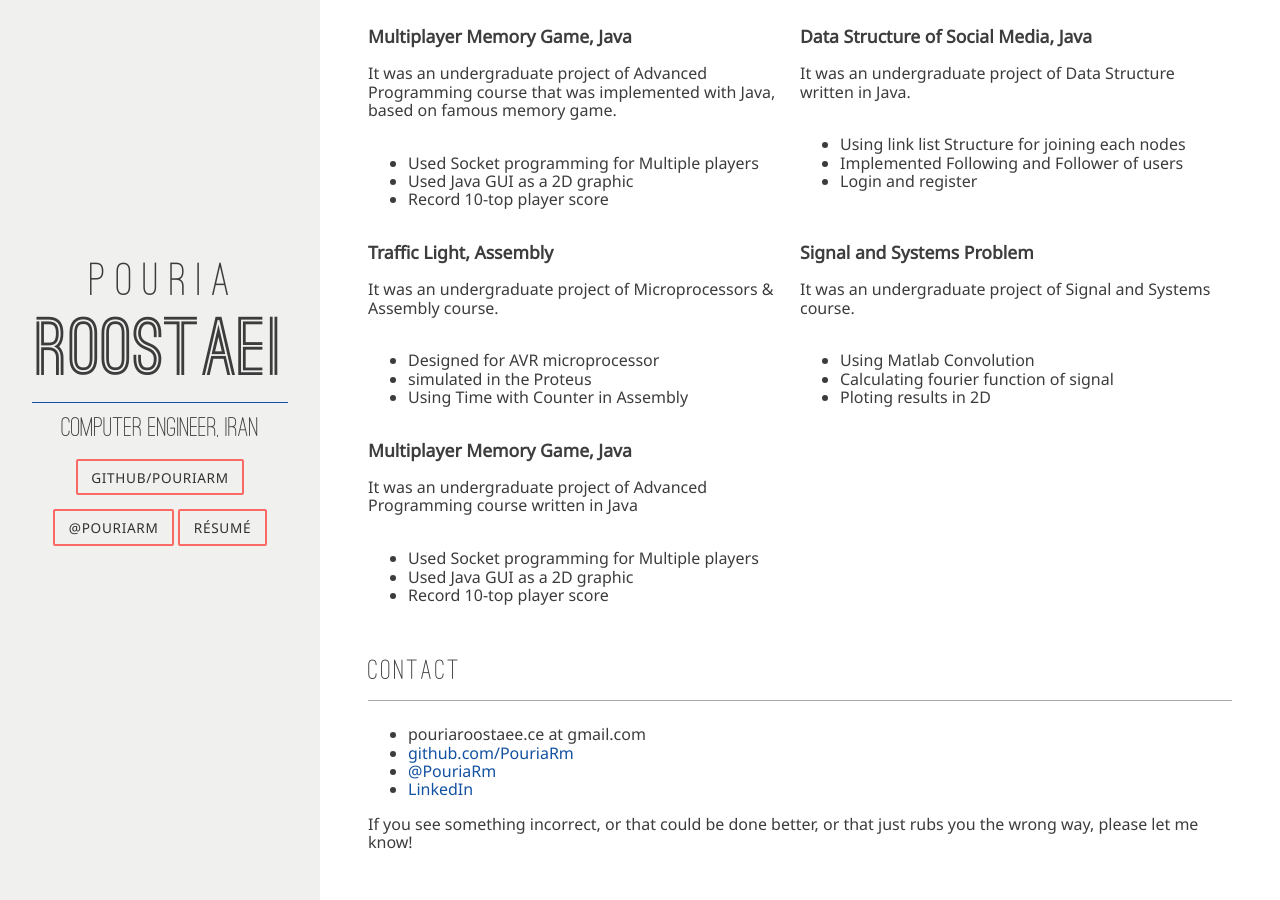
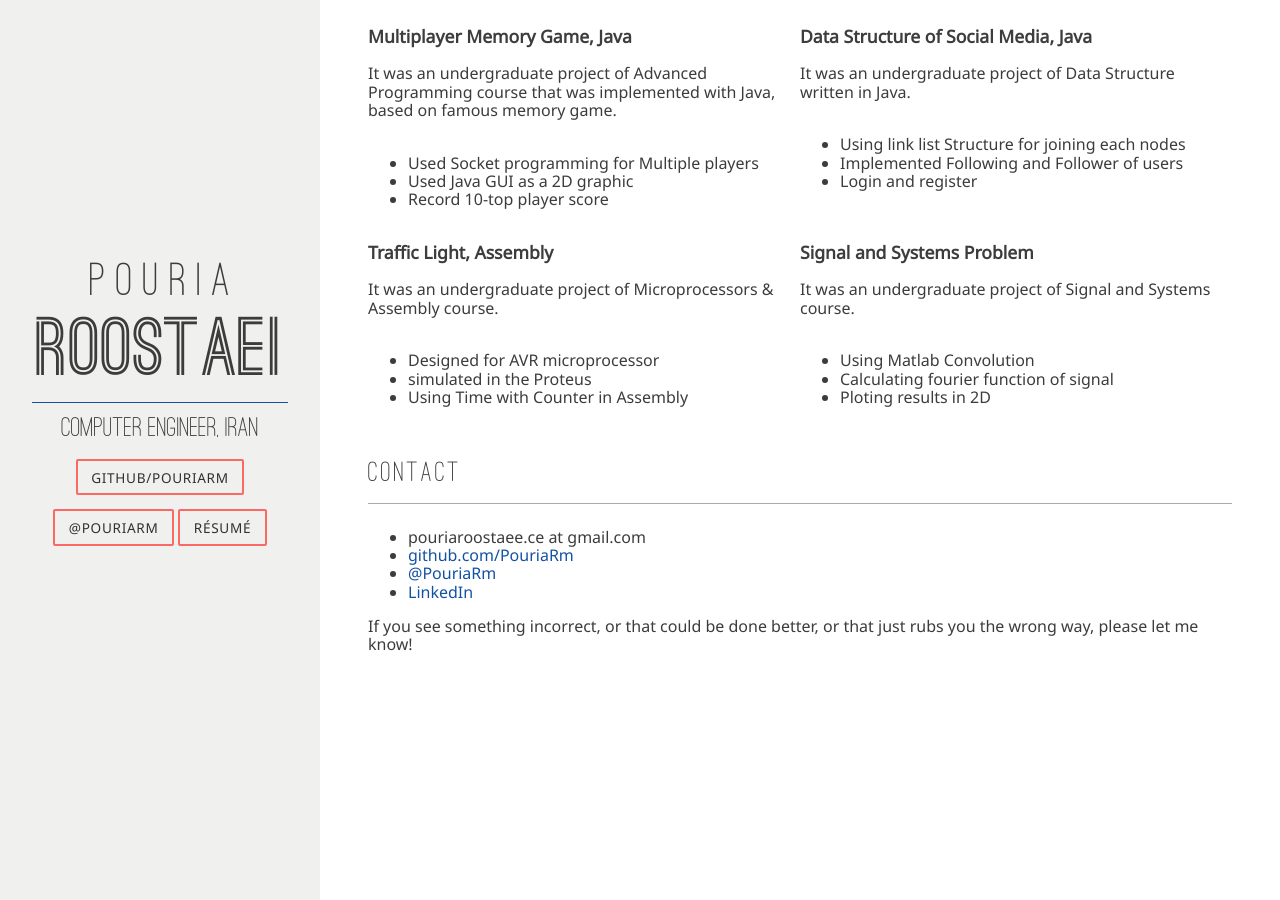
Before and after one commit to PouriaRm/PouriaRm.github.io, a Jekyll site: the page built from index.html, in a window 1280 px wide and 900 px high, scrolled down 3829 px. Built offline with Jekyll 4.4.1, drawn with Linux system fonts in a browser that asks for light colours; nearby versions of some CDN libraries.

Commit message:
Update Projects

```diff
--- a/_data/otherprojects.yml
+++ b/_data/otherprojects.yml
@@ -82,15 +82,6 @@
     <li>Calculating fourier function of signal</li>
     <li>Ploting results in 2D</li>
     </ul>
-- name: <b>Multiplayer Memory Game, Java</b>
-  about: |
-    It was an undergraduate project of Advanced Programming course written in Java
-    <br><br>
-    <ul>
-    <li>Used Socket programming for Multiple players</li>
-    <li>Used Java GUI as a 2D graphic</li>
-    <li>Record 10-top player score</li>
-    </ul>
 
 # - name: CMS Medicaid Provider Charge Data Viz
 #   image: cmsviz.png
```
